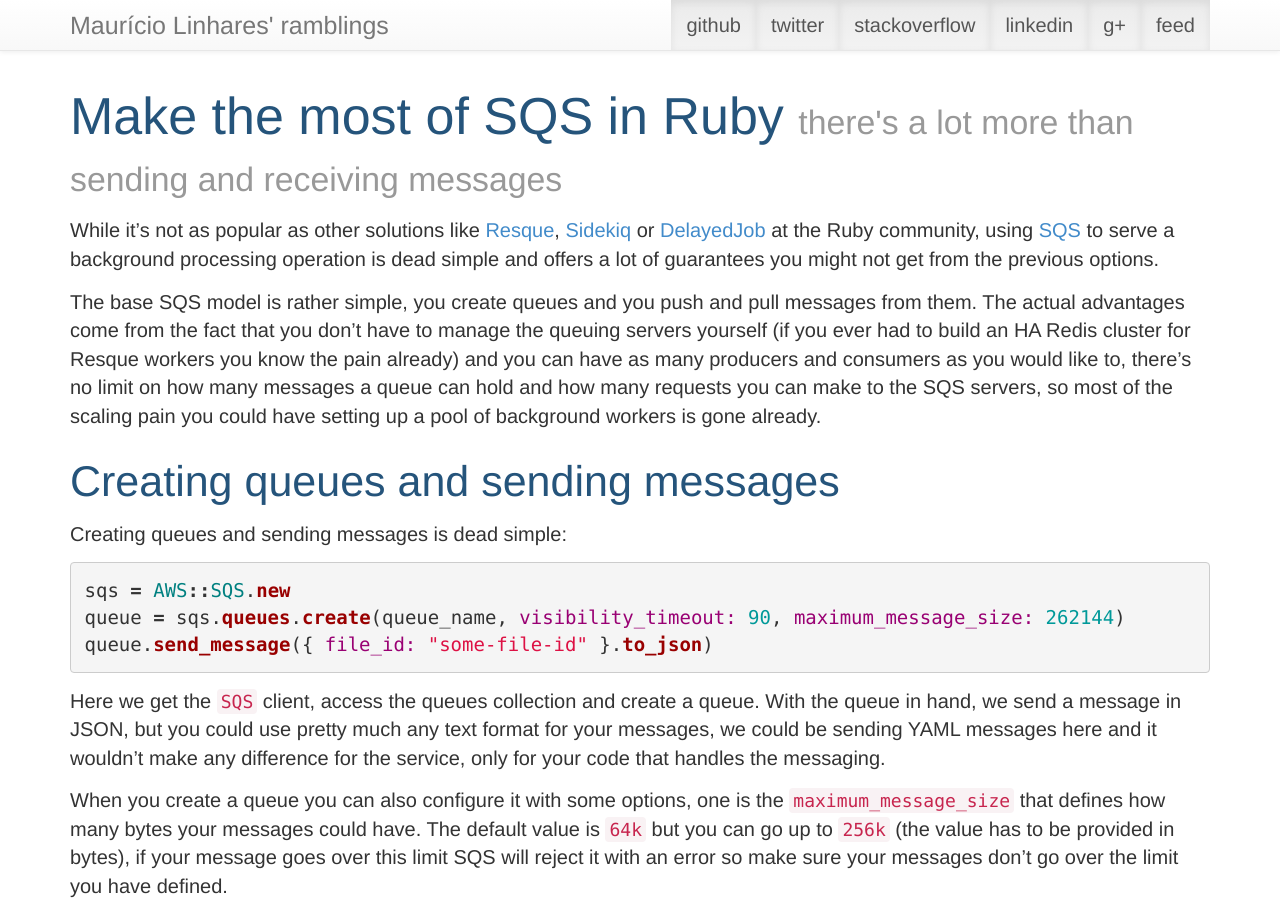
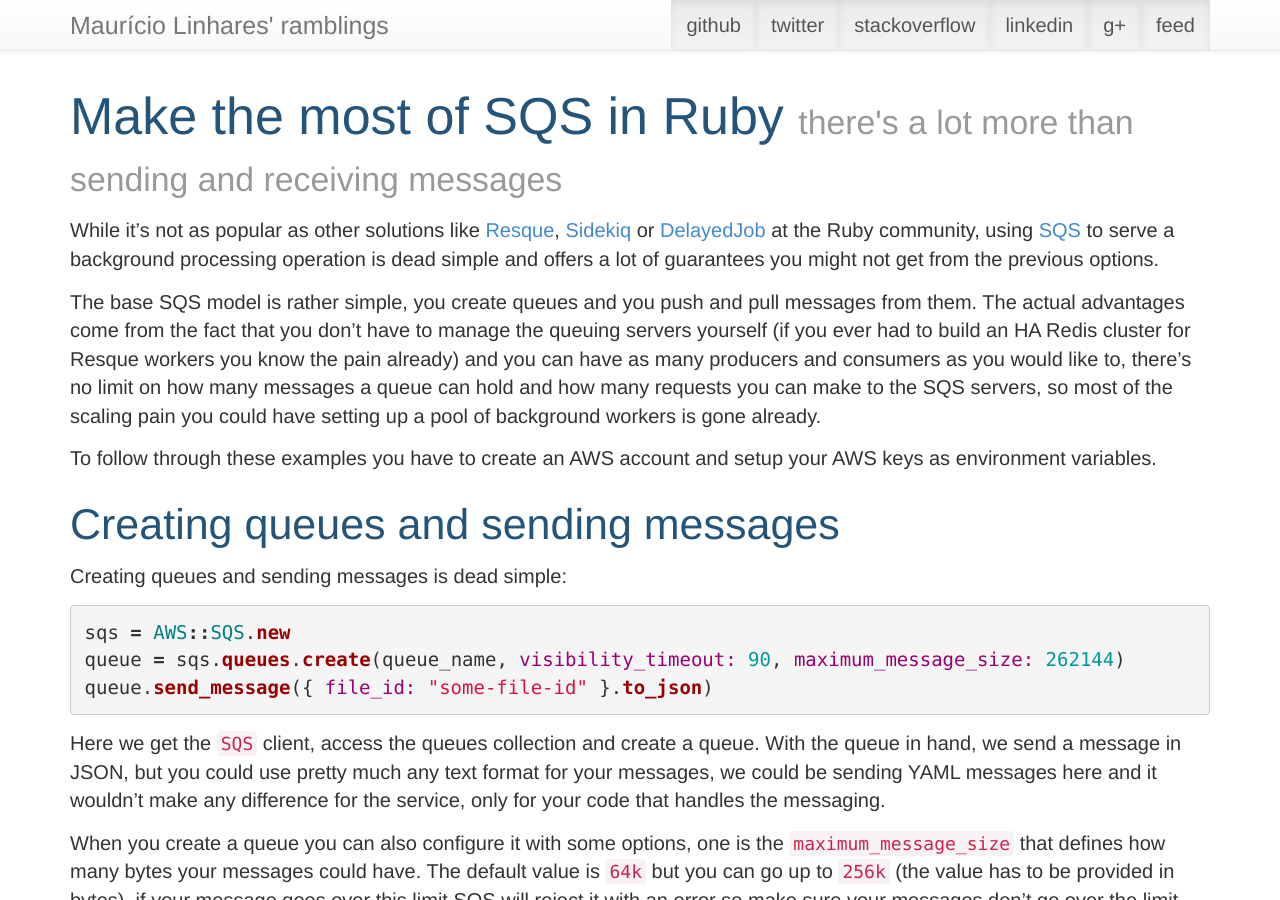
Before and after one commit to mauricio/mauricio.github.com, a Jekyll site: the page built from _posts/2014-09-01-make-the-most-of-sqs.md, in a window 1280 px wide and 900 px high. Built offline with Jekyll 4.4.1, drawn with Linux system fonts in a browser that asks for light colours; comment, search, counter and statistics services are not loaded.

Commit message:
Including mention to AWS keys

```diff
--- a/_posts/2014-09-01-make-the-most-of-sqs.md
+++ b/_posts/2014-09-01-make-the-most-of-sqs.md
@@ -11,6 +11,8 @@
 While it's not as popular as other solutions like [Resque](https://github.com/resque/resque), [Sidekiq](http://sidekiq.org/) or [DelayedJob](https://github.com/collectiveidea/delayed_job) at the Ruby community, using [SQS](http://aws.amazon.com/sqs/) to serve a background processing operation is dead simple and offers a lot of guarantees you might not get from the previous options.
 
 The base SQS model is rather simple, you create queues and you push and pull messages from them. The actual advantages come from the fact that you don't have to manage the queuing servers yourself (if you ever had to build an HA Redis cluster for Resque workers you know the pain already) and you can have as many producers and consumers as you would like to, there's no limit on how many messages a queue can hold and how many requests you can make to the SQS servers, so most of the scaling pain you could have setting up a pool of background workers is gone already.
+
+To follow through these examples you have to create an AWS account and setup your AWS keys as environment variables.
 
 ## Creating queues and sending messages
 
```
